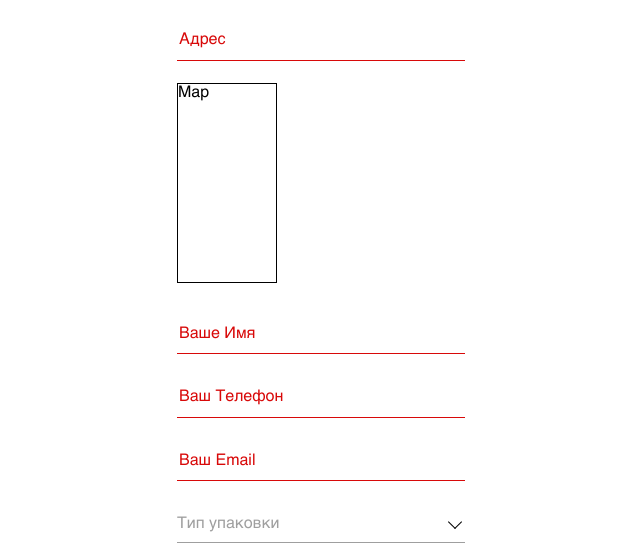
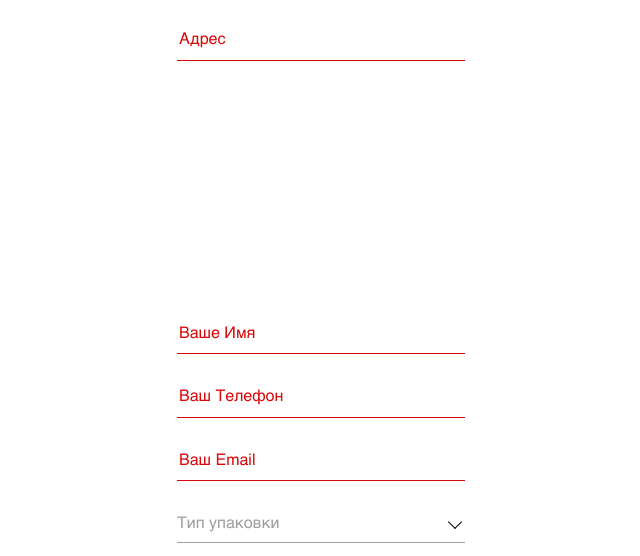
Before and after one commit to Volnodoom/five-angles, a website: page source/index.html in a window 1280 px wide. Shown: the part 208-764 px from the top of the page, without its empty margins (319-959 px from the left). Drawn offline with nearby package versions, Linux system fonts and the light colour scheme; files that its build step writes are made by us from their sources.

Commit message:
feat: add iframe for map

```diff
--- a/source/index.html
+++ b/source/index.html
@@ -80,7 +80,15 @@
             <label class="basket__label" for="user-addres">Адрес</label>
           </div>
 
-          <div class="basket__map">Map</div>
+          <div class="basket__map">
+            <iframe
+              src="https://yandex.ru/map-widget/v1/?um=constructor%3A94424d7d5d87e2414bc0d65a050de8fa0825224e0d2e10f09e9cf2ccb3742d01&amp;source=constructor"
+              width="288"
+              height="200"
+              frameborder="0"
+            >
+            </iframe>
+          </div>
 
           <div class="basket__form-line-wrapper">
             <input class="basket__input" type="text" id="user-name" name="name" placeholder="Иван Иванович Кузнецов" required>
--- a/source/less/basket-page/basket.less
+++ b/source/less/basket-page/basket.less
@@ -186,8 +186,7 @@
 }
 
 .basket__map {
-  .size(100, 200);
-  border: 1px solid black;
+  .size(100%, 200);
   margin-bottom: 24px;
 }
 
```
